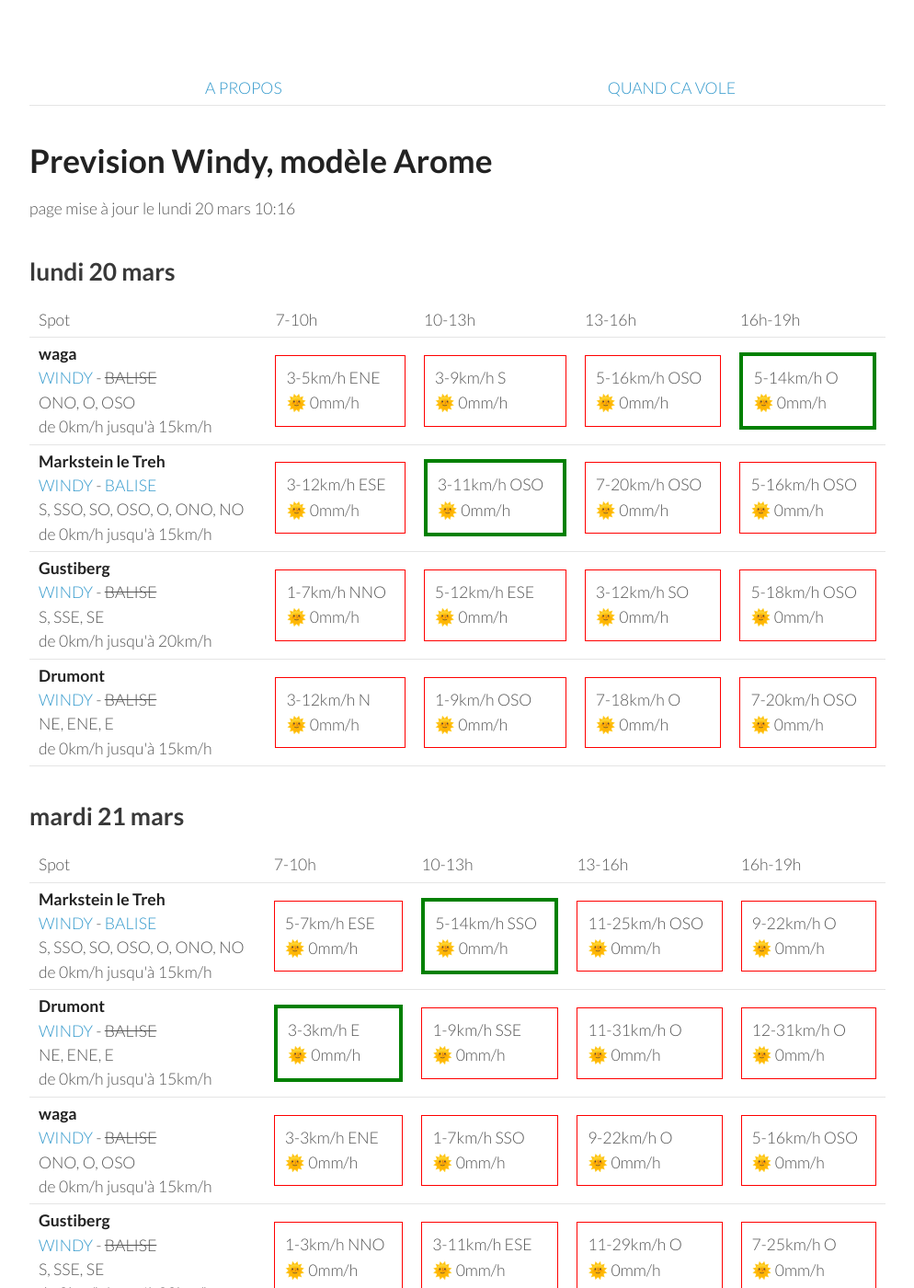
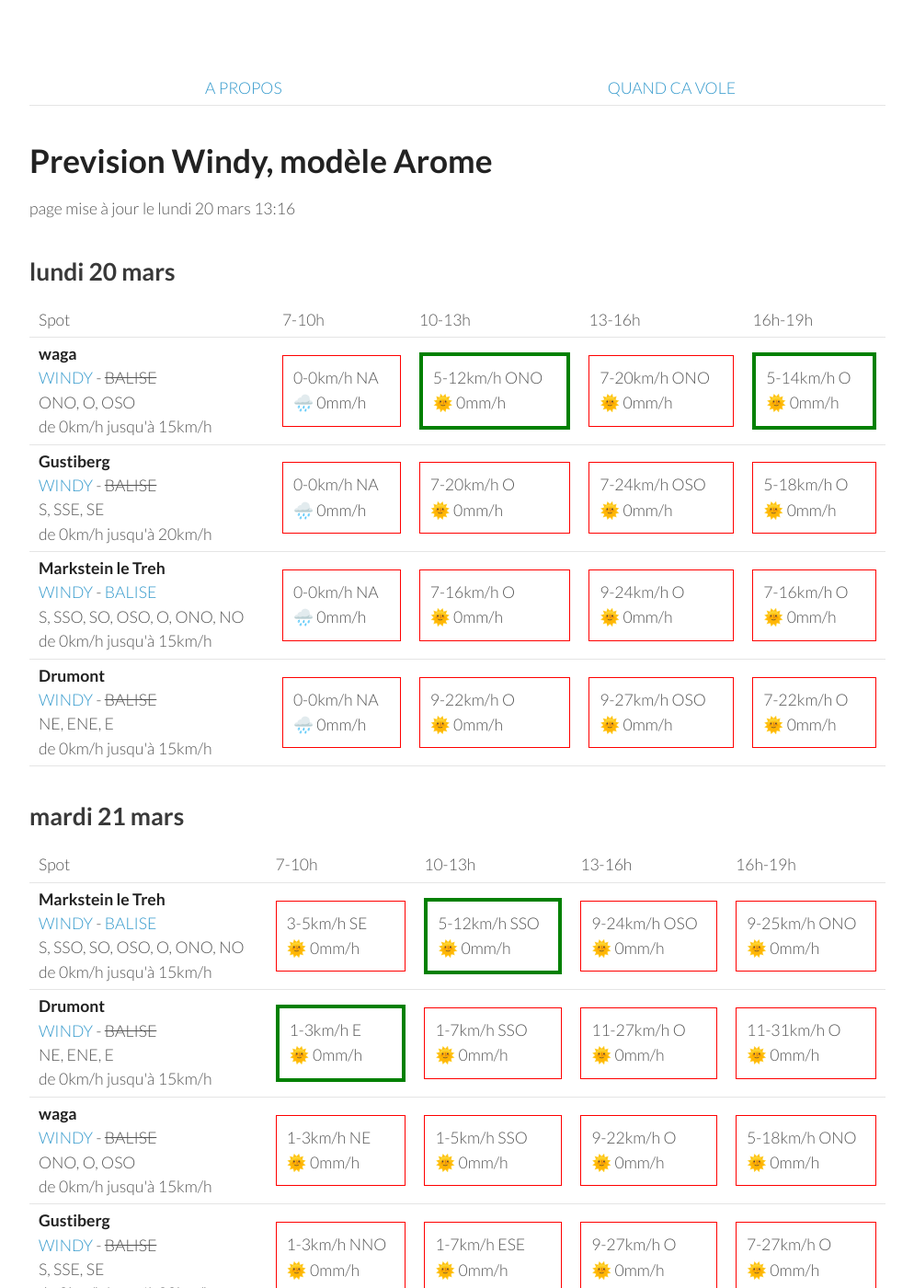
Before and after one commit to parapente-dans-le-nord/parapente-dans-le-nord.github.io, a Jekyll site: the page built from vosges.markdown, in a window 1280 px wide and 1400 px high. Shown: the whole window at 92% size, without its empty margins (26-1020 px from the left). Built offline with Jekyll 4.4.1, drawn with Linux system fonts in a browser that asks for light colours.

Commit message:
update index.markdown

```diff
--- a/vosges.markdown
+++ b/vosges.markdown
@@ -7,7 +7,7 @@ title:  "Tous les spots"
 {: .links}
 
 # Prevision Windy, modèle Arome
-page mise à jour le lundi 20 mars 10:16
+page mise à jour le lundi 20 mars 13:16
 
 ## lundi 20 mars
 
@@ -24,41 +24,37 @@ page mise à jour le lundi 20 mars 10:16
 <tr>
         <td><strong>waga</strong><br><a href="https://windy.com/47.903/6.996?47.900,6.983,15">WINDY</a> - <span class="no-balise"> BALISE </span><br> <span class="vent-favorable">ONO, O, OSO</span><br><span class="force-vent">de 0km/h jusqu'à 15km/h</span> </td>
 
-            <td><div class="not-flyable"><p>3-5km/h ENE</p><p>🌞 0mm/h</p></div></td>
-            <td><div class="not-flyable"><p>3-9km/h S</p><p>🌞 0mm/h</p></div></td>
-            <td><div class="not-flyable"><p>5-16km/h OSO</p><p>🌞 0mm/h</p></div></td>
+            <td><div class="not-flyable"><p>0-0km/h NA</p><p>🌧️ 0mm/h</p></div></td>
+            <td><div class="flyable"><p>5-12km/h ONO</p><p>🌞 0mm/h</p></div></td>
+            <td><div class="not-flyable"><p>7-20km/h ONO</p><p>🌞 0mm/h</p></div></td>
             <td><div class="flyable"><p>5-14km/h O</p><p>🌞 0mm/h</p></div></td>
 
+    </tr>
+<tr>
+        <td><strong>Gustiberg</strong><br><a href="https://windy.com/47.894/6.934?47.891,6.934,15,m:eYYagmI">WINDY</a> - <span class="no-balise"> BALISE </span><br> <span class="vent-favorable">S, SSE, SE</span><br><span class="force-vent">de 0km/h jusqu'à 20km/h</span> </td>
+
+            <td><div class="not-flyable"><p>0-0km/h NA</p><p>🌧️ 0mm/h</p></div></td>
+            <td><div class="not-flyable"><p>7-20km/h O</p><p>🌞 0mm/h</p></div></td>
+            <td><div class="not-flyable"><p>7-24km/h OSO</p><p>🌞 0mm/h</p></div></td>
+            <td><div class="not-flyable"><p>5-18km/h O</p><p>🌞 0mm/h</p></div></td>
 
     </tr>
 <tr>
         <td><strong>Markstein le Treh</strong><br><a href="https://windy.com/47.926/7.012?47.505,7.012,8,m:eY1agmQ">WINDY</a> - <span class=""><a href="http://www.balisemeteo.com/balise.php?idBalise=136">BALISE</a> </span><br> <span class="vent-favorable">S, SSO, SO, OSO, O, ONO, NO</span><br><span class="force-vent">de 0km/h jusqu'à 15km/h</span> </td>
 
-            <td><div class="not-flyable"><p>3-12km/h ESE</p><p>🌞 0mm/h</p></div></td>
-            <td><div class="flyable"><p>3-11km/h OSO</p><p>🌞 0mm/h</p></div></td>
-            <td><div class="not-flyable"><p>7-20km/h OSO</p><p>🌞 0mm/h</p></div></td>
-            <td><div class="not-flyable"><p>5-16km/h OSO</p><p>🌞 0mm/h</p></div></td>
-
-
-    </tr>
-<tr>
-        <td><strong>Gustiberg</strong><br><a href="https://windy.com/47.894/6.934?47.891,6.934,15,m:eYYagmI">WINDY</a> - <span class="no-balise"> BALISE </span><br> <span class="vent-favorable">S, SSE, SE</span><br><span class="force-vent">de 0km/h jusqu'à 20km/h</span> </td>
-
-            <td><div class="not-flyable"><p>1-7km/h NNO</p><p>🌞 0mm/h</p></div></td>
-            <td><div class="not-flyable"><p>5-12km/h ESE</p><p>🌞 0mm/h</p></div></td>
-            <td><div class="not-flyable"><p>3-12km/h SO</p><p>🌞 0mm/h</p></div></td>
-            <td><div class="not-flyable"><p>5-18km/h OSO</p><p>🌞 0mm/h</p></div></td>
-
+            <td><div class="not-flyable"><p>0-0km/h NA</p><p>🌧️ 0mm/h</p></div></td>
+            <td><div class="not-flyable"><p>7-16km/h O</p><p>🌞 0mm/h</p></div></td>
+            <td><div class="not-flyable"><p>9-24km/h O</p><p>🌞 0mm/h</p></div></td>
+            <td><div class="not-flyable"><p>7-16km/h O</p><p>🌞 0mm/h</p></div></td>
 
     </tr>
 <tr>
         <td><strong>Drumont</strong><br><a href="https://windy.com/47.898/6.919?47.687,6.919,9,m:eYYagmG">WINDY</a> - <span class="no-balise"> BALISE </span><br> <span class="vent-favorable">NE, ENE, E</span><br><span class="force-vent">de 0km/h jusqu'à 15km/h</span> </td>
 
-            <td><div class="not-flyable"><p>3-12km/h N</p><p>🌞 0mm/h</p></div></td>
-            <td><div class="not-flyable"><p>1-9km/h OSO</p><p>🌞 0mm/h</p></div></td>
-            <td><div class="not-flyable"><p>7-18km/h O</p><p>🌞 0mm/h</p></div></td>
-            <td><div class="not-flyable"><p>7-20km/h OSO</p><p>🌞 0mm/h</p></div></td>
-
+            <td><div class="not-flyable"><p>0-0km/h NA</p><p>🌧️ 0mm/h</p></div></td>
+            <td><div class="not-flyable"><p>9-22km/h O</p><p>🌞 0mm/h</p></div></td>
+            <td><div class="not-flyable"><p>9-27km/h OSO</p><p>🌞 0mm/h</p></div></td>
+            <td><div class="not-flyable"><p>7-22km/h O</p><p>🌞 0mm/h</p></div></td>
 
     </tr>
 
@@ -80,30 +76,30 @@ page mise à jour le lundi 20 mars 10:16
 <tr>
         <td><strong>Markstein le Treh</strong><br><a href="https://windy.com/47.926/7.012?47.505,7.012,8,m:eY1agmQ">WINDY</a> - <span class=""><a href="http://www.balisemeteo.com/balise.php?idBalise=136">BALISE</a> </span><br> <span class="vent-favorable">S, SSO, SO, OSO, O, ONO, NO</span><br><span class="force-vent">de 0km/h jusqu'à 15km/h</span> </td>
 
-            <td><div class="not-flyable"><p>5-7km/h ESE</p><p>🌞 0mm/h</p></div></td>
-            <td><div class="flyable"><p>5-14km/h SSO</p><p>🌞 0mm/h</p></div></td>
-            <td><div class="not-flyable"><p>11-25km/h OSO</p><p>🌞 0mm/h</p></div></td>
-            <td><div class="not-flyable"><p>9-22km/h O</p><p>🌞 0mm/h</p></div></td>
+            <td><div class="not-flyable"><p>3-5km/h SE</p><p>🌞 0mm/h</p></div></td>
+            <td><div class="flyable"><p>5-12km/h SSO</p><p>🌞 0mm/h</p></div></td>
+            <td><div class="not-flyable"><p>9-24km/h OSO</p><p>🌞 0mm/h</p></div></td>
+            <td><div class="not-flyable"><p>9-25km/h ONO</p><p>🌞 0mm/h</p></div></td>
 
 
     </tr>
 <tr>
         <td><strong>Drumont</strong><br><a href="https://windy.com/47.898/6.919?47.687,6.919,9,m:eYYagmG">WINDY</a> - <span class="no-balise"> BALISE </span><br> <span class="vent-favorable">NE, ENE, E</span><br><span class="force-vent">de 0km/h jusqu'à 15km/h</span> </td>
 
-            <td><div class="flyable"><p>3-3km/h E</p><p>🌞 0mm/h</p></div></td>
-            <td><div class="not-flyable"><p>1-9km/h SSE</p><p>🌞 0mm/h</p></div></td>
+            <td><div class="flyable"><p>1-3km/h E</p><p>🌞 0mm/h</p></div></td>
+            <td><div class="not-flyable"><p>1-7km/h SSO</p><p>🌞 0mm/h</p></div></td>
+            <td><div class="not-flyable"><p>11-27km/h O</p><p>🌞 0mm/h</p></div></td>
             <td><div class="not-flyable"><p>11-31km/h O</p><p>🌞 0mm/h</p></div></td>
-            <td><div class="not-flyable"><p>12-31km/h O</p><p>🌞 0mm/h</p></div></td>
 
 
     </tr>
 <tr>
         <td><strong>waga</strong><br><a href="https://windy.com/47.903/6.996?47.900,6.983,15">WINDY</a> - <span class="no-balise"> BALISE </span><br> <span class="vent-favorable">ONO, O, OSO</span><br><span class="force-vent">de 0km/h jusqu'à 15km/h</span> </td>
 
-            <td><div class="not-flyable"><p>3-3km/h ENE</p><p>🌞 0mm/h</p></div></td>
-            <td><div class="not-flyable"><p>1-7km/h SSO</p><p>🌞 0mm/h</p></div></td>
+            <td><div class="not-flyable"><p>1-3km/h NE</p><p>🌞 0mm/h</p></div></td>
+            <td><div class="not-flyable"><p>1-5km/h SSO</p><p>🌞 0mm/h</p></div></td>
             <td><div class="not-flyable"><p>9-22km/h O</p><p>🌞 0mm/h</p></div></td>
-            <td><div class="not-flyable"><p>5-16km/h OSO</p><p>🌞 0mm/h</p></div></td>
+            <td><div class="not-flyable"><p>5-18km/h ONO</p><p>🌞 0mm/h</p></div></td>
 
 
     </tr>
@@ -111,9 +107,9 @@ page mise à jour le lundi 20 mars 10:16
         <td><strong>Gustiberg</strong><br><a href="https://windy.com/47.894/6.934?47.891,6.934,15,m:eYYagmI">WINDY</a> - <span class="no-balise"> BALISE </span><br> <span class="vent-favorable">S, SSE, SE</span><br><span class="force-vent">de 0km/h jusqu'à 20km/h</span> </td>
 
             <td><div class="not-flyable"><p>1-3km/h NNO</p><p>🌞 0mm/h</p></div></td>
-            <td><div class="not-flyable"><p>3-11km/h ESE</p><p>🌞 0mm/h</p></div></td>
-            <td><div class="not-flyable"><p>11-29km/h O</p><p>🌞 0mm/h</p></div></td>
-            <td><div class="not-flyable"><p>7-25km/h O</p><p>🌞 0mm/h</p></div></td>
+            <td><div class="not-flyable"><p>1-7km/h ESE</p><p>🌞 0mm/h</p></div></td>
+            <td><div class="not-flyable"><p>9-27km/h O</p><p>🌞 0mm/h</p></div></td>
+            <td><div class="not-flyable"><p>7-27km/h O</p><p>🌞 0mm/h</p></div></td>
 
 
     </tr>
```
